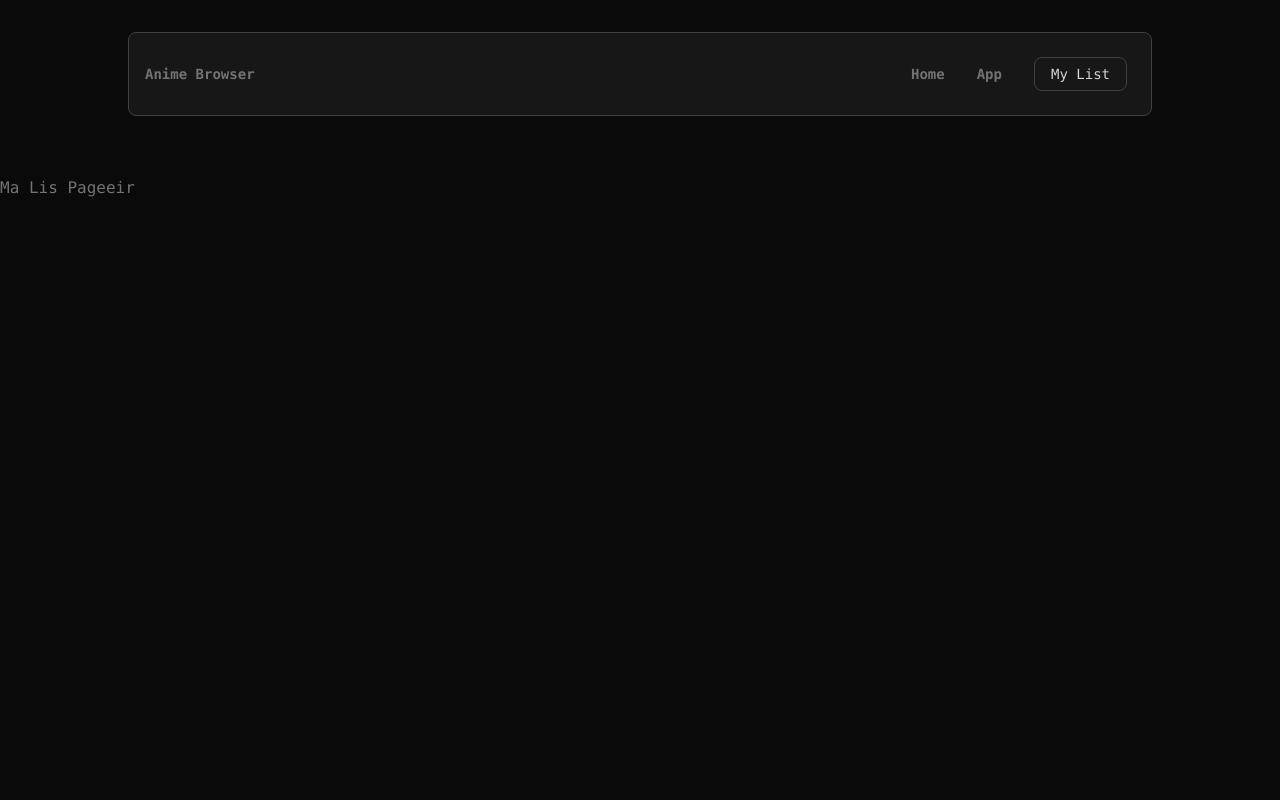
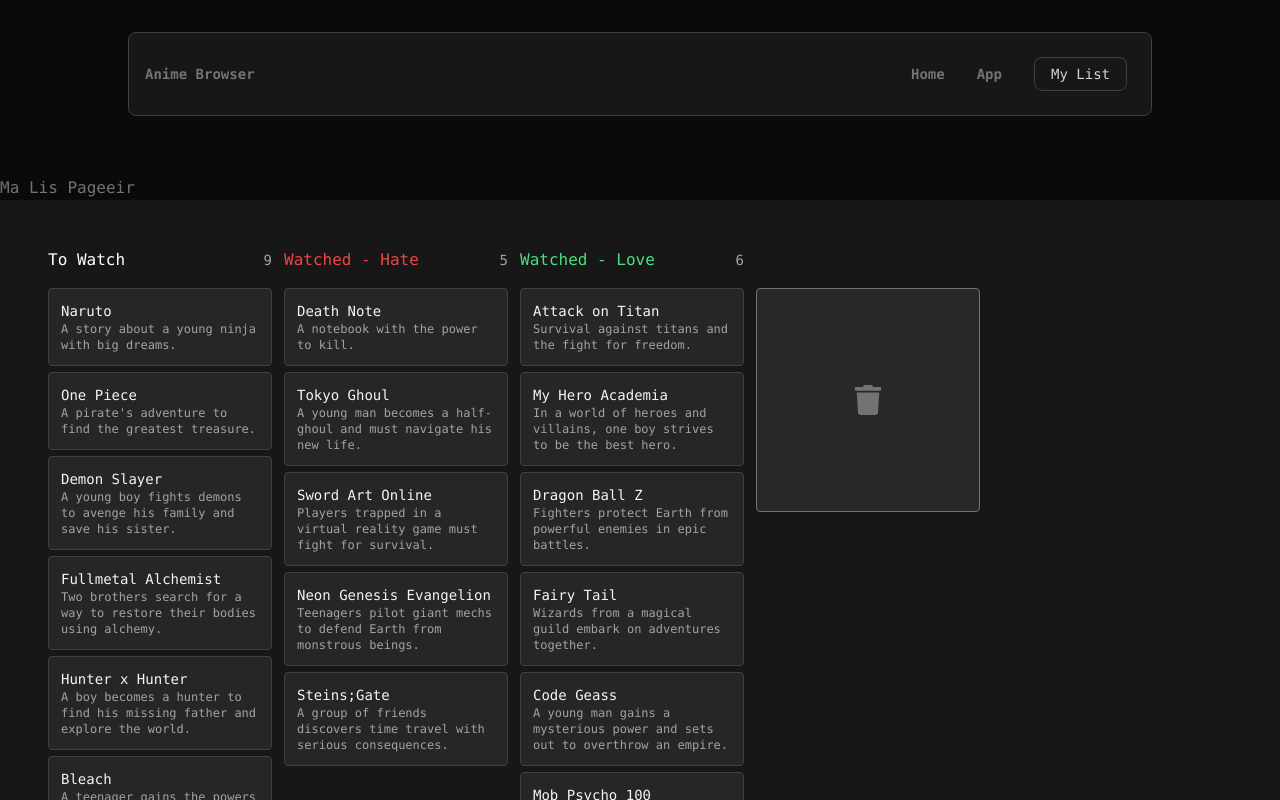
Before and after one commit to Subhavich/anime-search-api, a React (Vite) app in the folder mal-queries/: page /mylist in a window 1280 px wide. Shown: the top 800 px of the page. Built offline with nearby package versions, Linux system fonts and the light colour scheme.

Commit message:
impletment kanban page

```diff
--- /dev/null
+++ b/mal-queries/src/components/MyList-Board.tsx
@@ -0,0 +1,375 @@
+import { div } from "framer-motion/client";
+import { useState } from "react";
+import { FaSadTear, FaTrash } from "react-icons/fa";
+import { PiCloudSnowLight } from "react-icons/pi";
+
+const DEFAULT_CARDS = [
+  {
+    id: 1,
+    title: "Naruto",
+    description: "A story about a young ninja with big dreams.",
+    column: "toWatch",
+  },
+  {
+    id: 2,
+    title: "Attack on Titan",
+    description: "Survival against titans and the fight for freedom.",
+    column: "watchedLove",
+  },
+  {
+    id: 3,
+    title: "One Piece",
+    description: "A pirate's adventure to find the greatest treasure.",
+    column: "toWatch",
+  },
+  {
+    id: 4,
+    title: "Death Note",
+    description: "A notebook with the power to kill.",
+    column: "watchedHate",
+  },
+  {
+    id: 5,
+    title: "Demon Slayer",
+    description:
+      "A young boy fights demons to avenge his family and save his sister.",
+    column: "toWatch",
+  },
+  {
+    id: 6,
+    title: "My Hero Academia",
+    description:
+      "In a world of heroes and villains, one boy strives to be the best hero.",
+    column: "watchedLove",
+  },
+  {
+    id: 7,
+    title: "Fullmetal Alchemist",
+    description:
+      "Two brothers search for a way to restore their bodies using alchemy.",
+    column: "toWatch",
+  },
+  {
+    id: 8,
+    title: "Tokyo Ghoul",
+    description:
+      "A young man becomes a half-ghoul and must navigate his new life.",
+    column: "watchedHate",
+  },
+  {
+    id: 9,
+    title: "Hunter x Hunter",
+    description:
+      "A boy becomes a hunter to find his missing father and explore the world.",
+    column: "toWatch",
+  },
+  {
+    id: 10,
+    title: "Dragon Ball Z",
+    description:
+      "Fighters protect Earth from powerful enemies in epic battles.",
+    column: "watchedLove",
+  },
+  {
+    id: 11,
+    title: "Bleach",
+    description:
+      "A teenager gains the powers of a Soul Reaper and battles evil spirits.",
+    column: "toWatch",
+  },
+  {
+    id: 12,
+    title: "Fairy Tail",
+    description: "Wizards from a magical guild embark on adventures together.",
+    column: "watchedLove",
+  },
+  {
+    id: 13,
+    title: "Sword Art Online",
+    description:
+      "Players trapped in a virtual reality game must fight for survival.",
+    column: "watchedHate",
+  },
+  {
+    id: 14,
+    title: "Cowboy Bebop",
+    description:
+      "A space-faring bounty hunter crew pursues criminals across the galaxy.",
+    column: "toWatch",
+  },
+  {
+    id: 15,
+    title: "Code Geass",
+    description:
+      "A young man gains a mysterious power and sets out to overthrow an empire.",
+    column: "watchedLove",
+  },
+  {
+    id: 16,
+    title: "Neon Genesis Evangelion",
+    description:
+      "Teenagers pilot giant mechs to defend Earth from monstrous beings.",
+    column: "watchedHate",
+  },
+  {
+    id: 17,
+    title: "Black Clover",
+    description: "A boy without magic strives to become the Wizard King.",
+    column: "toWatch",
+  },
+  {
+    id: 18,
+    title: "Mob Psycho 100",
+    description:
+      "A young psychic battles spirits and other supernatural threats.",
+    column: "watchedLove",
+  },
+  {
+    id: 19,
+    title: "Steins;Gate",
+    description:
+      "A group of friends discovers time travel with serious consequences.",
+    column: "watchedHate",
+  },
+  {
+    id: 20,
+    title: "JoJo's Bizarre Adventure",
+    description: "Generations of warriors fight using powerful Stands.",
+    column: "toWatch",
+  },
+];
+
+const MyBoard = () => {
+  return (
+    <div className="h-screen w-full bg-neutral-900 text-neutral-50">
+      <Board />
+    </div>
+  );
+};
+
+const Board = () => {
+  const [cards, setCards] = useState([...DEFAULT_CARDS]);
+  return (
+    <div className="flex h-full w-full gap-3 overflow-scroll p-12">
+      <Column
+        title="To Watch"
+        headingColor="text-white"
+        column="toWatch"
+        cards={cards}
+        setCards={setCards}
+      />
+      <Column
+        title="Watched - Hate"
+        headingColor="text-red-500"
+        column="watchedHate"
+        cards={cards}
+        setCards={setCards}
+      />
+      <Column
+        title="Watched - Love"
+        headingColor="text-green-400"
+        column="watchedLove"
+        cards={cards}
+        setCards={setCards}
+      />
+      <BurnBarrel setCards={setCards} />
+    </div>
+  );
+};
+
+const Column = ({ title, headingColor, column, cards, setCards }) => {
+  const [active, setActive] = useState(false);
+  const handleDragStart = (e, card) => {
+    e.dataTransfer.setData("cardId", card.id);
+    // console.log(card.id);
+  };
+  const handleDragOver = (e) => {
+    e.preventDefault();
+    highlightIndicator(e);
+    setActive(true);
+  };
+
+  const handleDragLeave = (e) => {
+    setActive(false);
+    clearHighlights();
+  };
+  const handleDragEnd = (e) => {
+    setActive(false);
+    clearHighlights();
+
+    // Get the card ID from the drag event
+    const cardId = parseInt(e.dataTransfer.getData("cardId"), 10);
+
+    // Find all indicators in the column
+    const indicators = getIndicators();
+
+    // Find the nearest indicator based on the mouse event
+    const { element } = getNearestIndicator(e, indicators);
+
+    // Get the 'before' value from the dataset of the nearest indicator
+    const before = parseInt(element.dataset.before, 10);
+
+    // If the 'before' value is the same as the cardId, no movement is necessary
+    if (before === cardId) return;
+
+    // Create a copy of the cards array
+    let copy = [...cards];
+
+    // Find the card to transfer
+    let cardToTransfer = copy.find((c) => c.id === cardId);
+
+    // If the card doesn't exist, return
+    if (!cardToTransfer) return;
+
+    // Update the column of the card
+    cardToTransfer = { ...cardToTransfer, column };
+
+    // Remove the card from its current position
+    copy = copy.filter((c) => c.id !== cardId);
+
+    // Determine where to place the card
+    if (before === -1) {
+      // Move to the end of the column if 'before' is -1
+      copy.push(cardToTransfer);
+    } else {
+      // Find the index where the card should be inserted
+      const insertAtIndex = copy.findIndex((el) => el.id === before);
+      if (insertAtIndex === -1) return;
+
+      // Insert the card at the found index
+      copy.splice(insertAtIndex, 0, cardToTransfer);
+    }
+
+    // Update the state with the new card arrangement
+    setCards(copy);
+  };
+
+  const highlightIndicator = (e) => {
+    const indicators = getIndicators();
+    clearHighlights(indicators);
+    const el = getNearestIndicator(e, indicators);
+    el.element.style.opacity = "1";
+  };
+
+  const clearHighlights = (els) => {
+    const indicators = els || getIndicators();
+    indicators.forEach((i) => {
+      i.style.opacity = "0";
+    });
+  };
+
+  const getNearestIndicator = (e, indicators) => {
+    const DISTANCE_OFFSET = 50;
+    const el = indicators.reduce(
+      (closest, child) => {
+        const box = child.getBoundingClientRect();
+        const offset = e.clientY - (box.top + DISTANCE_OFFSET);
+
+        if (offset < 0 && offset > closest.offset) {
+          return { offset: offset, element: child };
+        } else {
+          return closest;
+        }
+      },
+      {
+        offset: Number.NEGATIVE_INFINITY,
+        element: indicators[indicators.length - 1],
+      }
+    );
+    return el;
+  };
+  const getIndicators = () => {
+    return Array.from(
+      document.querySelectorAll(`
+        [data-column="${column}"]`)
+    );
+  };
+
+  const filteredCards = cards.filter((c) => c.column === column);
+  return (
+    <div className="w-56 shrink-0 ">
+      <div className="mb-3 flex items-center justify-between">
+        <h3 className={`font-medium ${headingColor}`}>{title}</h3>
+        <span className="rounded text-sm text-neutral-400">
+          {filteredCards.length}
+        </span>
+      </div>
+      {/* Cards Section */}
+      <div
+        onDragLeave={handleDragLeave}
+        onDragOver={handleDragOver}
+        onDrop={handleDragEnd}
+        className={`h-full w-full transition-colors ${
+          active ? "bg-neutral-800/50" : "bg-neutral-800/0"
+        }`}
+      >
+        {filteredCards.map((c) => {
+          return <Card handleDragStart={handleDragStart} key={c.id} {...c} />;
+        })}
+        <DropIndicator beforeId={-1} column={column} />
+      </div>
+    </div>
+  );
+};
+
+const Card = ({ title, id, column, description, handleDragStart }) => {
+  return (
+    <>
+      <DropIndicator beforeId={id} column={column} />
+      <div
+        draggable="true"
+        onDragStart={(e) =>
+          handleDragStart(e, { title, id, column, description })
+        }
+        className="cursor-grab rounded border border-neutral-700 bg-neutral-800 p-3 active:cursor-grabbing"
+      >
+        <p className="text-sm text-neutral-100">{title}</p>
+        <p className="text-xs text-neutral-400">{description}</p>
+      </div>
+    </>
+  );
+};
+
+const DropIndicator = ({ beforeId, column }) => {
+  return (
+    <div
+      data-before={beforeId || "-1"}
+      data-column={column}
+      className="my-0.5 h-0.5 w-full bg-violet-400 opacity-0"
+    ></div>
+  );
+};
+
+const BurnBarrel = ({ setCards }) => {
+  const handleDragOver = (e) => {
+    e.preventDefault();
+    setActive(true);
+  };
+  const handleDragLeave = () => {
+    setActive(false);
+  };
+  const handleDragEnd = (e) => {
+    const cardId = e.dataTransfer.getData("cardId");
+    setCards((prev) => {
+      return prev.filter((c) => c.id != cardId);
+    });
+    setActive(false);
+  };
+  const [active, setActive] = useState(false);
+  return (
+    <div
+      onDragOver={handleDragOver}
+      onDragLeave={handleDragLeave}
+      onDrop={handleDragEnd}
+      className={`mt-10 grid h-56 w-56 shrink-0 place-content-center rounded border text-3xl ${
+        active
+          ? "border-red-800 bg-red-800/20 text-red-500"
+          : "border-neutral-500 bg-neutral-500/20 text-neutral-500"
+      }`}
+    >
+      {active ? <FaSadTear /> : <FaTrash />}
+    </div>
+  );
+};
+
+export default MyBoard;
--- a/mal-queries/src/pages/MyList.tsx
+++ b/mal-queries/src/pages/MyList.tsx
@@ -1,7 +1,10 @@
+import MyBoard from "../components/MyList-Board";
+
 const MyListPage = () => {
   return (
     <>
       <p>Ma Lis Pageeir</p>
+      <MyBoard />
     </>
   );
 };
```
